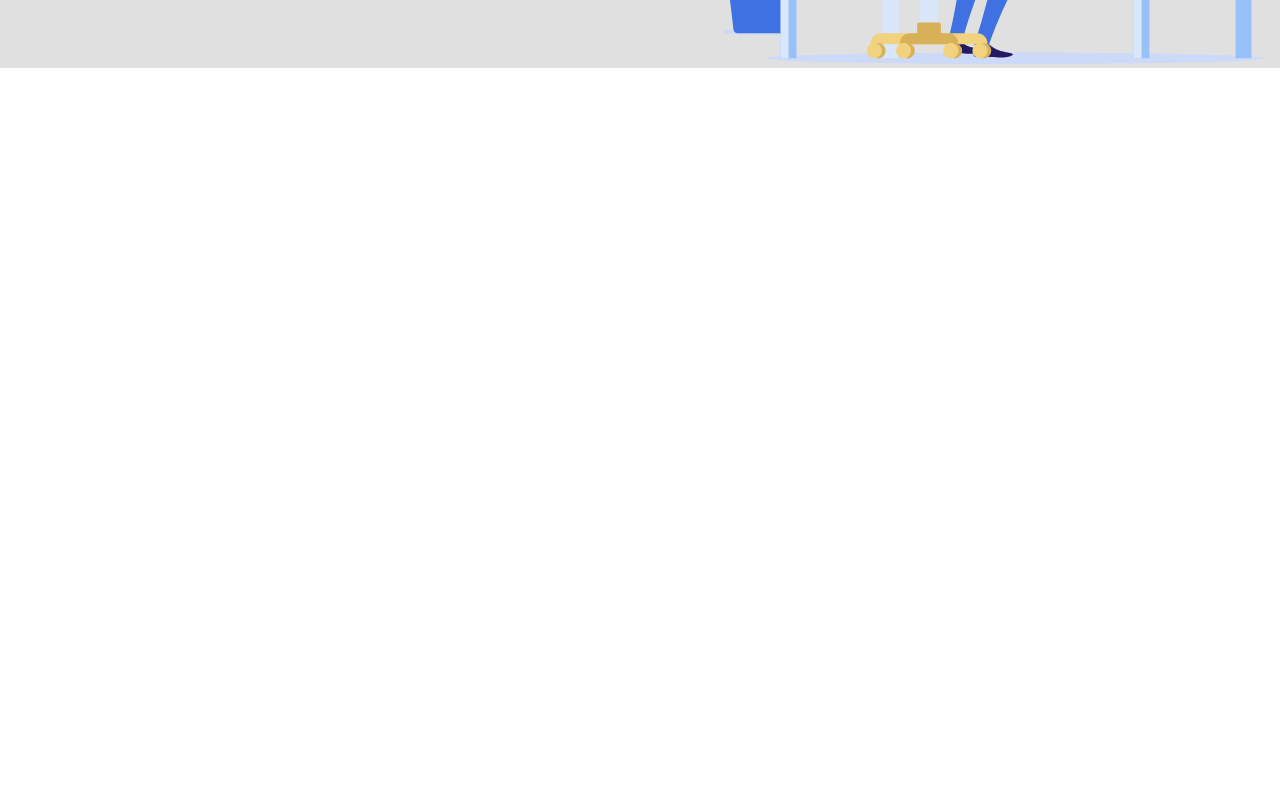
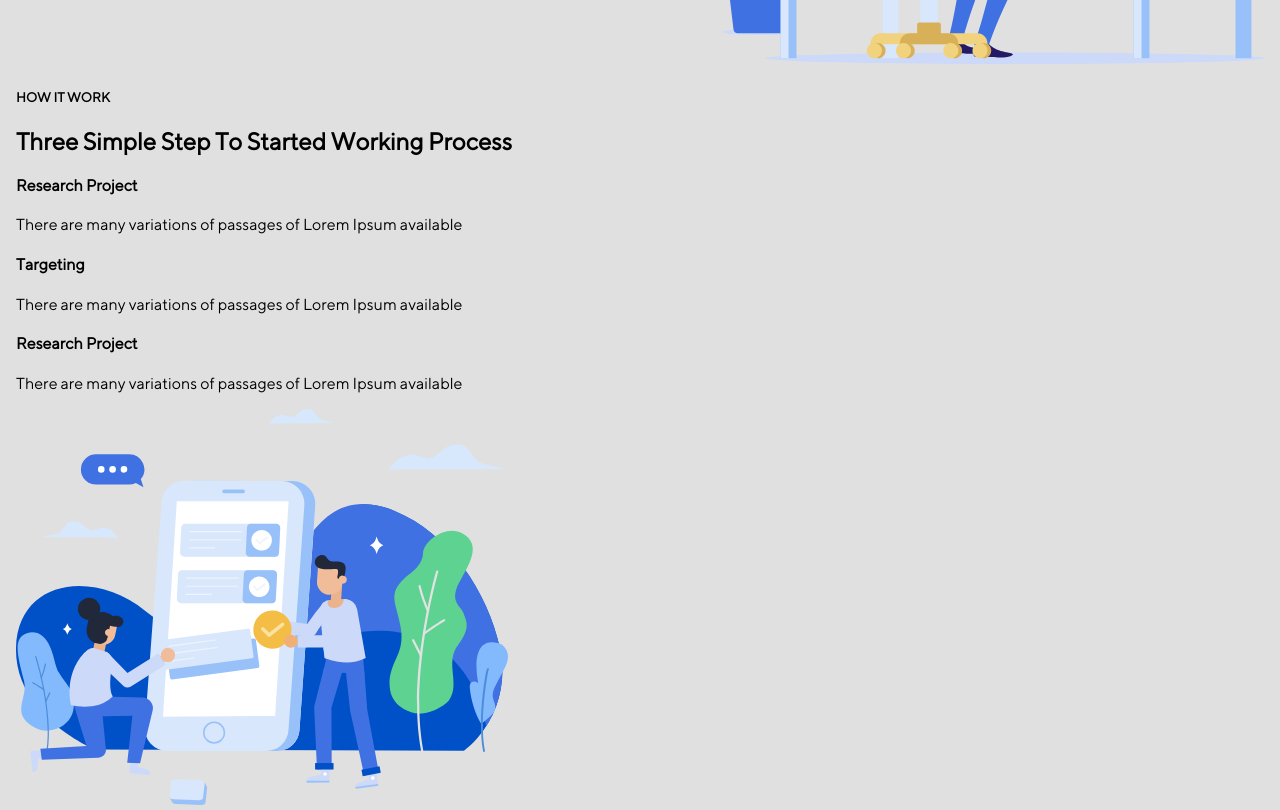
Before and after one commit to Douzandeh/Interactive-ART, a plain HTML site: page index.html in a window 1280 px wide. Shown: the part 534-1344 px from the top of the page. Before the commit the page ends 800 px from the top, so only its background shows below. Drawn offline with Linux system fonts and the light colour scheme.

Commit message:
Start Main Section

```diff
--- a/index.html
+++ b/index.html
@@ -64,6 +64,32 @@
                 </div>
             </section>
         </div>
+        <main class="main">
+            <div class="container">
+                <section class="works">
+                    <h5 class="works__text">HOW IT WORK</h5>
+                    <h2 class="works__title">Three Simple Step To Started Working Process</h2>
+                    <div class="works-content">
+                        <div class="works-content__item">
+                            <h4 class="works-content__title">Research Project</h5>
+                            <p class="works-content__text">There are many variations of passages of Lorem Ipsum available</p>
+                        </div>
+                        <div class="works-content__item">
+                            <h4 class="works-content__title">Targeting</h5>
+                            <p class="works-content__text">There are many variations of passages of Lorem Ipsum available</p>
+                        </div>
+                        <div class="works-content__item">
+                            <h4 class="works-content__title">Research Project</h5>
+                            <p class="works-content__text">There are many variations of passages of Lorem Ipsum available</p>
+                        </div>
+                    </div>
+                    <div class="works-img">
+                        <img src="images/main-img.svg" alt="Work Image" class="works-img__img">
+                    </div>
+                </section>
+            </div>
+
+        </main>
     </header>
     <script src="./scripts/app.js"></script>
 </body>
```
